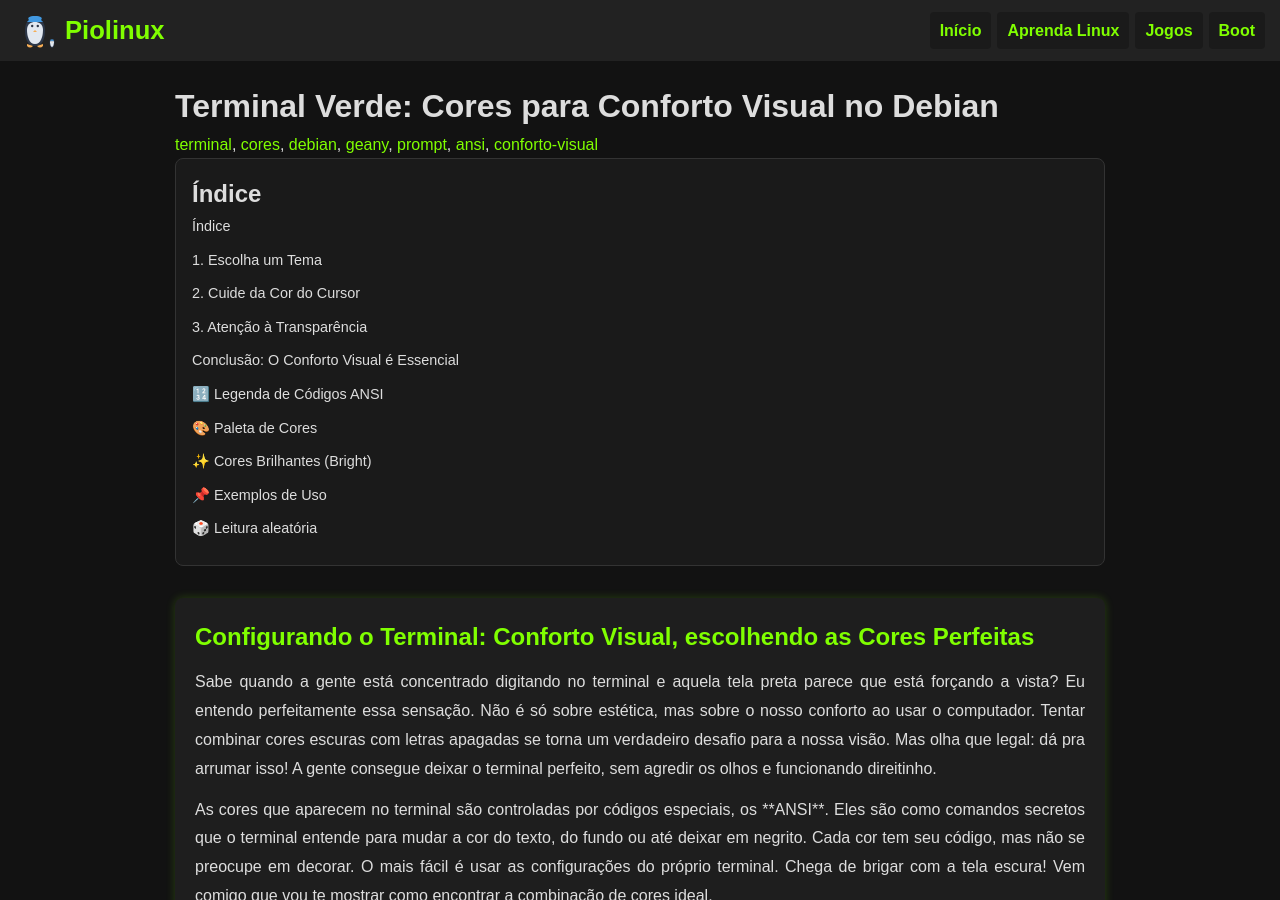
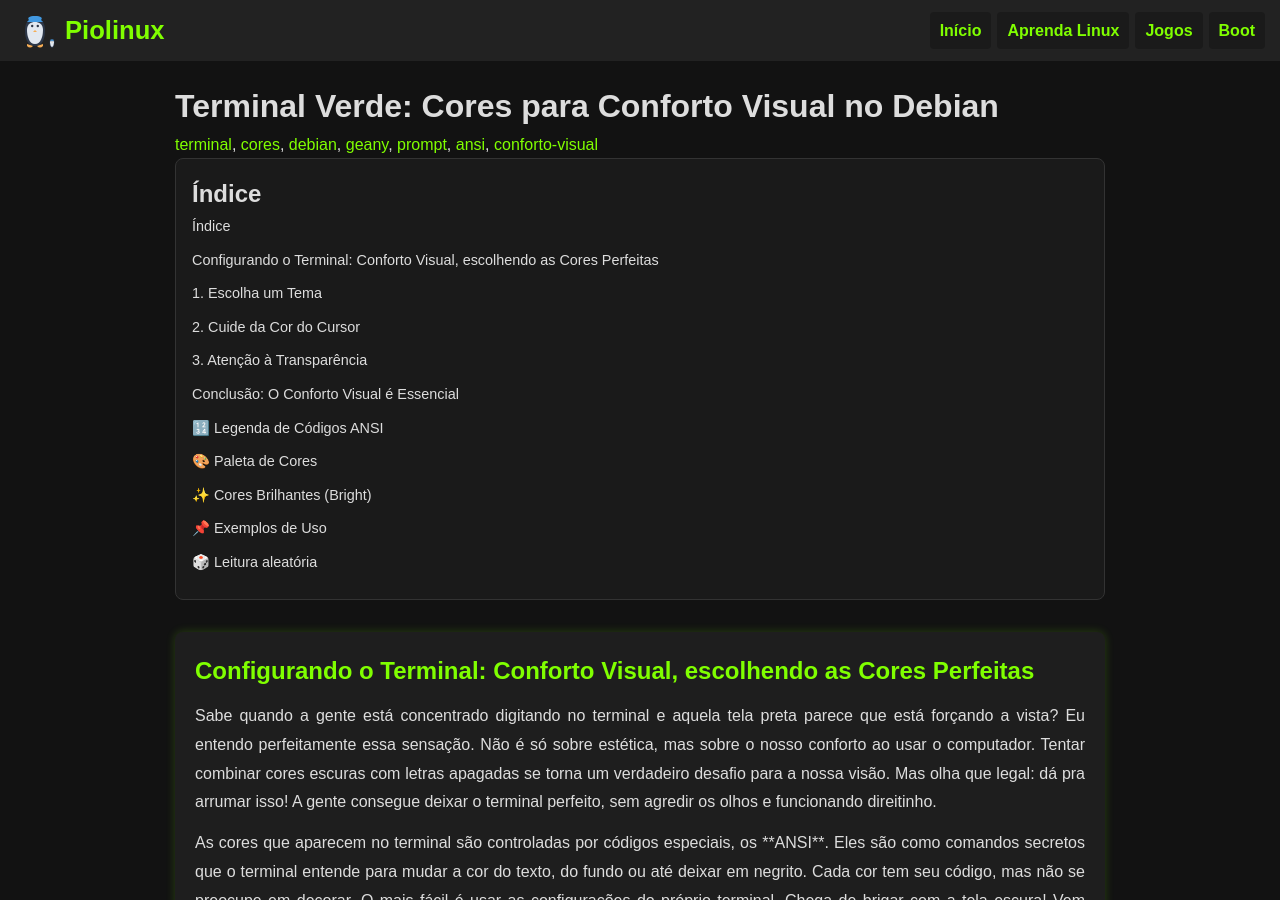
Before and after one commit to Piolinux/piolinux-site, a Jekyll site: the page built from _posts/2025-08-26-como-configurar-cores-no-terminal-para-conforto -visual.md, in a window 1280 px wide and 900 px high. Built offline with Jekyll 4.4.1, drawn with Linux system fonts in a browser that asks for light colours.

Commit message:
Update 2025-08-26-como-configurar-cores-no-terminal-para-conforto -visual.md

```diff
--- a/_posts/2025-08-26-como-configurar-cores-no-terminal-para-conforto -visual.md
+++ b/_posts/2025-08-26-como-configurar-cores-no-terminal-para-conforto -visual.md
@@ -16,7 +16,7 @@ permalink: /cores-terminal-conforto-visual/
 
 
 
-    <h1>Configurando o Terminal: Conforto Visual, escolhendo as Cores Perfeitas</h1>
+    <h2>Configurando o Terminal: Conforto Visual, escolhendo as Cores Perfeitas</h2>
 
     <p>
         Sabe quando a gente está concentrado digitando no terminal e aquela tela preta parece que está forçando a vista? Eu entendo perfeitamente essa sensação. Não é só sobre estética, mas sobre o nosso conforto ao usar o computador. Tentar combinar cores escuras com letras apagadas se torna um verdadeiro desafio para a nossa visão. Mas olha que legal: dá pra arrumar isso! A gente consegue deixar o terminal perfeito, sem agredir os olhos e funcionando direitinho.
```
